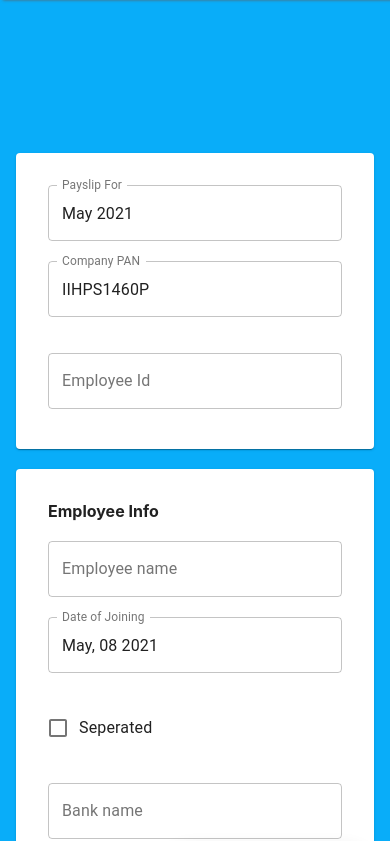
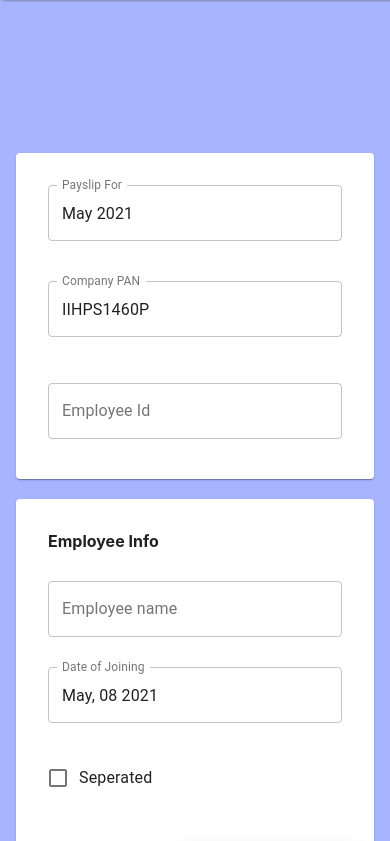
Before and after one commit to labibsk/sallary-slip, a React (Create React App) app: page / in a window 390 px wide. Shown: the top 841 px of the page. Built offline with nearby package versions, Linux system fonts and the light colour scheme; no server answers; the database is empty.

Commit message:
Added validation for Employee name

```diff
--- a/src/App.css
+++ b/src/App.css
@@ -1,7 +1,7 @@
 .App{
   min-height: 100vh;
-  background-color: #09adf9;
-  display:flex;
+  background: #a7b4ff;
+  display: flex;
   flex-direction: column;
   box-sizing: border-box;
   align-items: center;
@@ -36,7 +36,7 @@
   width:100%;
   display:flex;
   overflow: scroll;
-  gap:20px;
+  gap: 30px;;
   box-sizing: border-box;
   flex-direction: column;
 }
@@ -73,6 +73,7 @@
   .horizontal{
     display: flex;
     flex-direction: column;
+    gap: 40px;
   }
   .horizontalItem{
     width: 100%;
--- a/src/save.js
+++ b/src/save.js
@@ -40,6 +40,12 @@ const onSaveClick = () => {
         return;
     }
     store.dispatch(updateEmployeeIdError(false));
+
+    if (state.employeeName.length === 0) {
+        store.dispatch(updateEmployeeNameError(true));
+        return;
+    }
+    store.dispatch(updateEmployeeNameError(false));
 
     if (state.bankName.length === 0) {
         store.dispatch(updateBankNameError(true));
```
